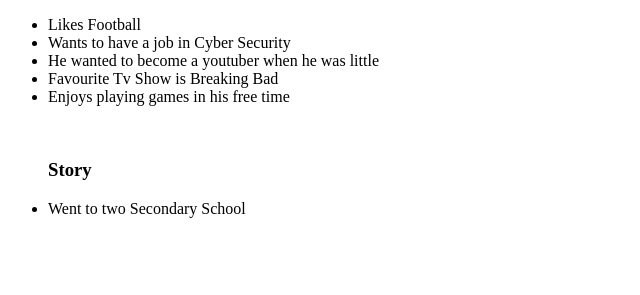
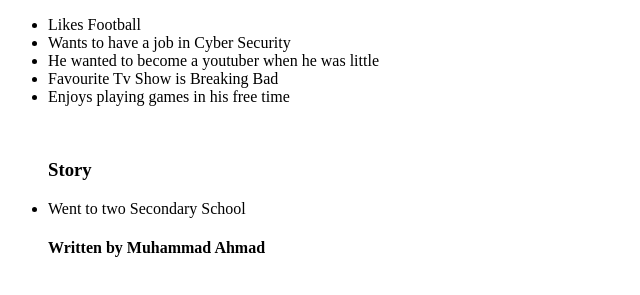
Before and after one commit to schou008/labwork2, a plain HTML site: page labwork2.html in a window 1280 px wide. Shown: the part 91-386 px from the top of the page, without its empty margins (0-640 px from the left). Drawn offline with Linux system fonts and the light colour scheme.

Commit message:
Add files via upload

```diff
--- a/labwork2.html
+++ b/labwork2.html
@@ -19,3 +19,5 @@
 <ul>
     <h3>Story</h3>
         <li>Went to two Secondary School</li>
+
+<h4>Written by Muhammad Ahmad</h4>
```
